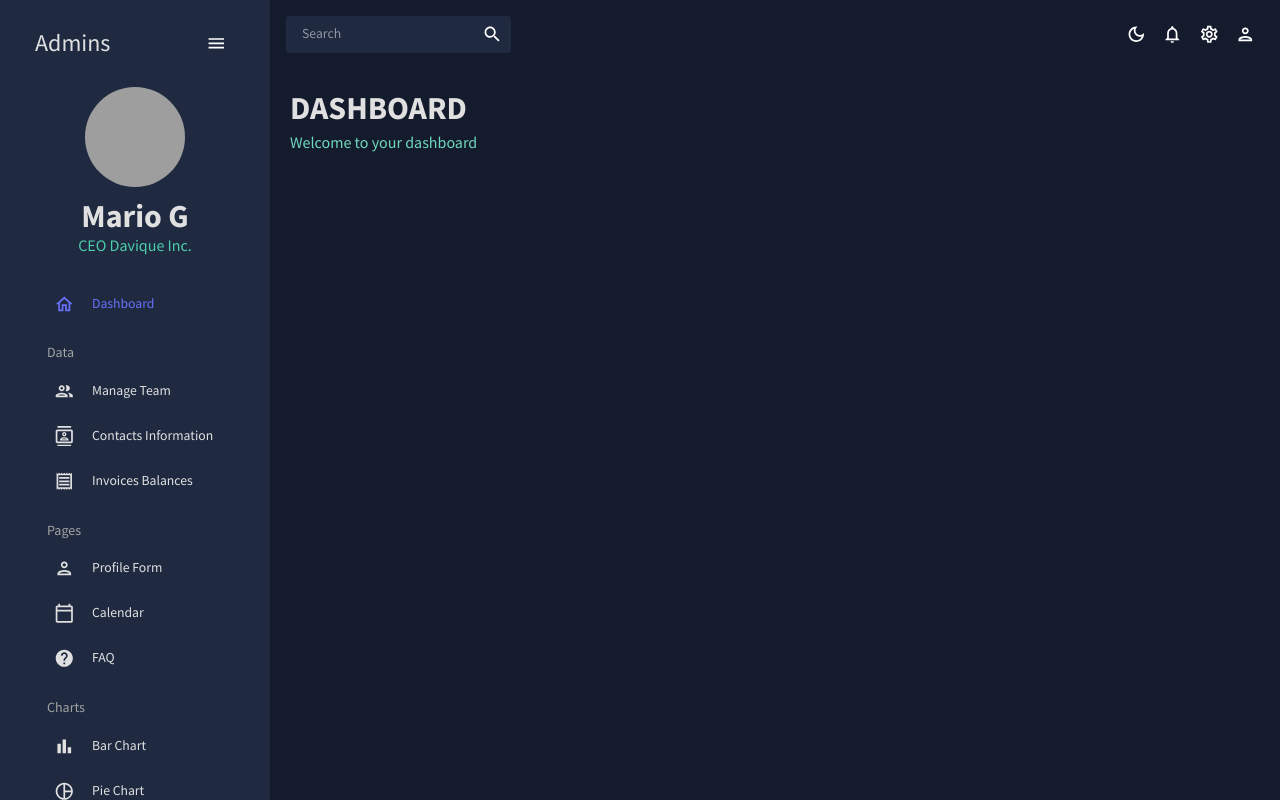
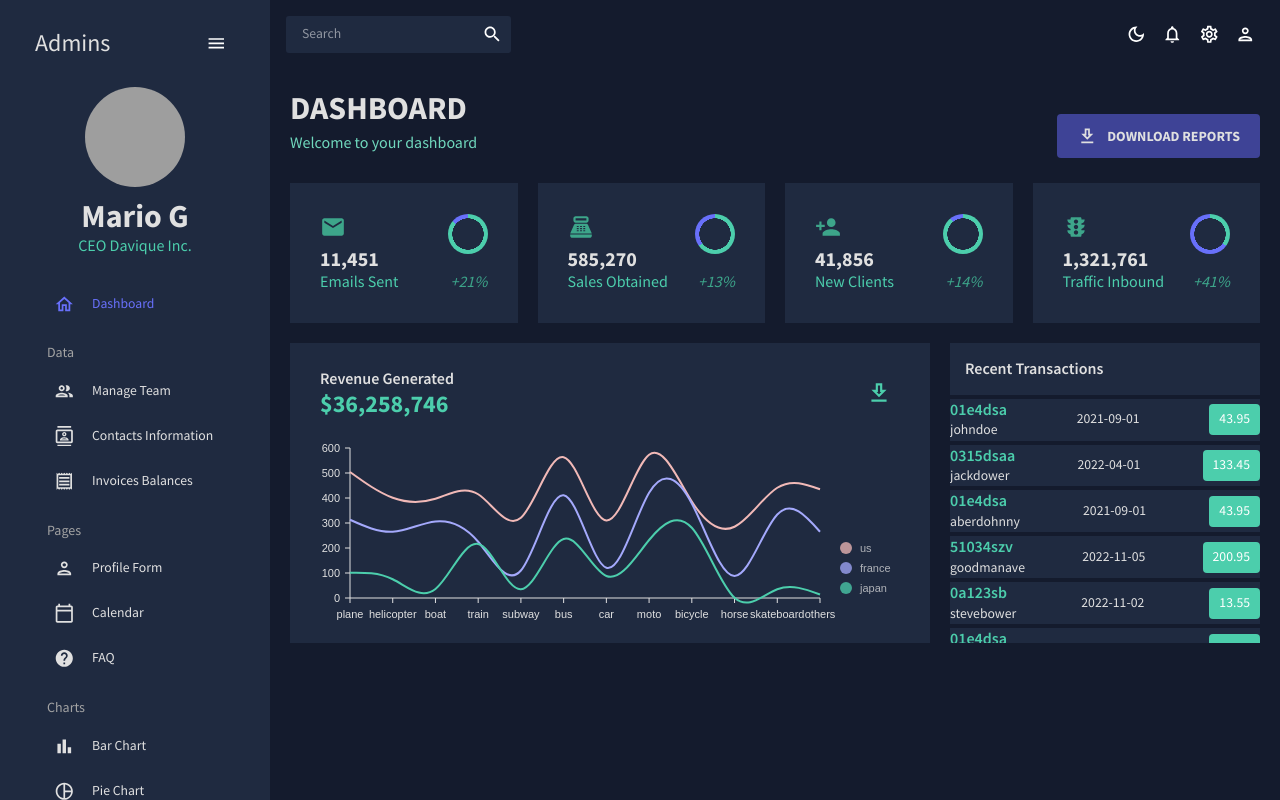
Before and after one commit to davique0/dashboard, a React (Create React App) app in the folder react-admin/: page / in a window 1280 px wide. Built offline with nearby package versions, Linux system fonts and the light colour scheme; grey boxes are pictures that could not be loaded.

Commit message:
Dash board Row 1 and 2

```diff
--- /dev/null
+++ b/react-admin/src/components/ProgressCircle.jsx
@@ -0,0 +1,21 @@
+import { Box, useTheme } from "@mui/material";
+import { tokens } from "../theme";
+
+const ProgressCircle = ({ progress = "0.75", size = "40" }) => {
+  const theme = useTheme();
+  const colors = tokens(theme.palette.mode);
+  const angle = progress * 360;
+
+  return (
+    <Box
+      sx={{
+        background: `radial-gradient(${colors.primary[400]} 55%, transparent 56%), conic-gradient(transparent 0deg ${angle}deg, ${colors.blueAccent[500]} ${angle}deg 360deg), ${colors.greenAccent[500]}`,
+        borderRadius: "50%",
+        width: `${size}px`,
+        height: `${size}px`,
+      }}
+    />
+  );
+};
+
+export default ProgressCircle;
--- /dev/null
+++ b/react-admin/src/components/StatBox.jsx
@@ -0,0 +1,43 @@
+import { Box, useTheme, Typography } from "@mui/material";
+import { tokens } from "../theme";
+import ProgressCircle from "./ProgressCircle";
+
+const StatBox = ({ title, subtitle, icon, progress, increase }) => {
+  const theme = useTheme();
+  const colors = tokens(theme.palette.mode);
+
+  return (
+    <Box width="100%" m="0 30px">
+      <Box display="flex" justifyContent="space-between">
+        <Box>
+          {icon}
+          <Typography
+            variant="h4"
+            fontWeight="bold"
+            sx={{ color: colors.gray[100] }}
+          >
+            {title}
+          </Typography>
+        </Box>
+        <Box>
+          <ProgressCircle progress={progress} />
+        </Box>
+      </Box>
+
+      <Box display="flex" justifyContent="space-between">
+        <Typography variant="h5" sx={{ color: colors.greenAccent[500] }}>
+          {subtitle}
+        </Typography>
+        <Typography
+          variant="h5"
+          fontStyle="italic"
+          sx={{ color: colors.greenAccent[600] }}
+        >
+          {increase}
+        </Typography>
+      </Box>
+    </Box>
+  );
+};
+
+export default StatBox;
--- a/react-admin/src/scenes/dashboard/index.jsx
+++ b/react-admin/src/scenes/dashboard/index.jsx
@@ -1,12 +1,217 @@
-import React from "react";
 import Header from "../../components/Header";
-import { Box } from "@mui/material";
+import { Box, Button, IconButton, Typography, useTheme } from "@mui/material";
+import { tokens } from "../../theme";
+import { mockTransactions } from "../../data/mockData";
+import DownloadOutlinedIcon from "@mui/icons-material/DownloadOutlined";
+import EmailIcon from "@mui/icons-material/Email";
+import PointOfSaleIcon from "@mui/icons-material/PointOfSale";
+import PersonAddIcon from "@mui/icons-material/PersonAdd";
+import TrafficIcon from "@mui/icons-material/Traffic";
+import LineChart from "../../components/LineChart";
+import BarChart from "../../components/BarChart";
+import GeographyChart from "../../components/GeographyChart";
+import StatBox from "../../components/StatBox";
+import ProgressCircle from "../../components/ProgressCircle";
 
 const Dashboard = () => {
+  const theme = useTheme();
+  const colors = tokens(theme.palette.mode);
+
   return (
     <Box m="20px">
+      {/* Header */}
       <Box display="flex" justifyContent="space-between" alignItems="center">
         <Header title={"DASHBOARD"} subtitle={"Welcome to your dashboard"} />
+        <Box>
+          <Button
+            sx={{
+              backgroundColor: colors.blueAccent[700],
+              color: colors.gray[100],
+              fontSize: "14px",
+              fontWeight: "bold",
+              padding: "10px 20px",
+            }}
+          >
+            <DownloadOutlinedIcon sx={{ mr: "10px" }} />
+            Download Reports
+          </Button>
+        </Box>
+      </Box>
+      {/* Grid and Charts */}
+      <Box
+        display="grid"
+        gridTemplateColumns="repeat(12, 1fr)"
+        gridAutoRows="140px"
+        gap="20px"
+      >
+        {/* Row 1 */}
+        <Box
+          gridColumn="span 3"
+          backgroundColor={colors.primary[400]}
+          display="flex"
+          alignItems="center"
+          justifyContent="center"
+        >
+          <StatBox
+            title="11,451"
+            subtitle="Emails Sent"
+            progress="0.86"
+            increase="+21%"
+            icon={
+              <EmailIcon
+                sx={{ color: colors.greenAccent[600], fontSize: "26px" }}
+              />
+            }
+          />
+        </Box>
+        <Box
+          gridColumn="span 3"
+          backgroundColor={colors.primary[400]}
+          display="flex"
+          alignItems="center"
+          justifyContent="center"
+        >
+          <StatBox
+            title="585,270"
+            subtitle="Sales Obtained"
+            progress="0.65"
+            increase="+13%"
+            icon={
+              <PointOfSaleIcon
+                sx={{ color: colors.greenAccent[600], fontSize: "26px" }}
+              />
+            }
+          />
+        </Box>
+        <Box
+          gridColumn="span 3"
+          backgroundColor={colors.primary[400]}
+          display="flex"
+          alignItems="center"
+          justifyContent="center"
+        >
+          <StatBox
+            title="41,856"
+            subtitle="New Clients"
+            progress="0.89"
+            increase="+14%"
+            icon={
+              <PersonAddIcon
+                sx={{ color: colors.greenAccent[600], fontSize: "26px" }}
+              />
+            }
+          />
+        </Box>
+        <Box
+          gridColumn="span 3"
+          backgroundColor={colors.primary[400]}
+          display="flex"
+          alignItems="center"
+          justifyContent="center"
+        >
+          <StatBox
+            title="1,321,761"
+            subtitle="Traffic Inbound"
+            progress="0.35"
+            increase="+41%"
+            icon={
+              <TrafficIcon
+                sx={{ color: colors.greenAccent[600], fontSize: "26px" }}
+              />
+            }
+          />
+        </Box>
+        {/* Row 2 */}
+        <Box
+          gridColumn="span 8"
+          gridRow="span 2"
+          backgroundColor={colors.primary[400]}
+        >
+          <Box
+            mt="25px"
+            p="0 30px"
+            display="flex"
+            justifyContent="space-between"
+            alignItems="center"
+          >
+            <Box>
+              <Typography
+                variant="h5"
+                fontWeight="600"
+                color={colors.gray[100]}
+              >
+                Revenue Generated
+              </Typography>
+              <Typography
+                variant="h3"
+                fontWeight="bold"
+                color={colors.greenAccent[500]}
+              >
+                $36,258,746
+              </Typography>
+            </Box>
+            <Box>
+              <IconButton>
+                <DownloadOutlinedIcon
+                  sx={{ fontSize: "26px", color: colors.greenAccent[500] }}
+                />
+              </IconButton>
+            </Box>
+          </Box>
+          <Box height="250px" mt="-20px">
+            <LineChart isDashboard={true} />
+          </Box>
+        </Box>
+        {/* Transactions */}
+        <Box
+          gridColumn="span 4"
+          gridRow="span 2"
+          backgroundColor={colors.primary[400]}
+          overflow="auto"
+        >
+          <Box
+            display="flex"
+            justifyContent="space-between"
+            alignItems="center"
+            borderBottom={`4px solid ${colors.primary[500]}`}
+            colors={colors.gray[100]}
+            p="15px"
+          >
+            <Typography color={colors.gray[100]} variant="h5" fontWeight="600">
+              Recent Transactions
+            </Typography>
+          </Box>
+          {mockTransactions.map((transaction, i) => (
+            <Box
+              key={`${transaction.txId}-${i}`}
+              display="flex"
+              justifyContent="space-between"
+              alignItems="center"
+              borderBottom={`4px solid ${colors.primary[500]}`}
+            >
+              <Box>
+                <Typography
+                  color={colors.greenAccent[500]}
+                  variant="h5"
+                  fontWeight="600"
+                >
+                  {transaction.txId}
+                </Typography>
+                <Typography color={colors.gray[100]}>
+                  {transaction.user}
+                </Typography>
+              </Box>
+              <Box color={colors.gray[100]}>{transaction.date}</Box>
+              <Box
+                backgroundColor={colors.greenAccent[500]}
+                p="5px 10px"
+                borderRadius="4px"
+              >
+                {transaction.cost}
+              </Box>
+            </Box>
+          ))}
+        </Box>
       </Box>
     </Box>
   );
```
